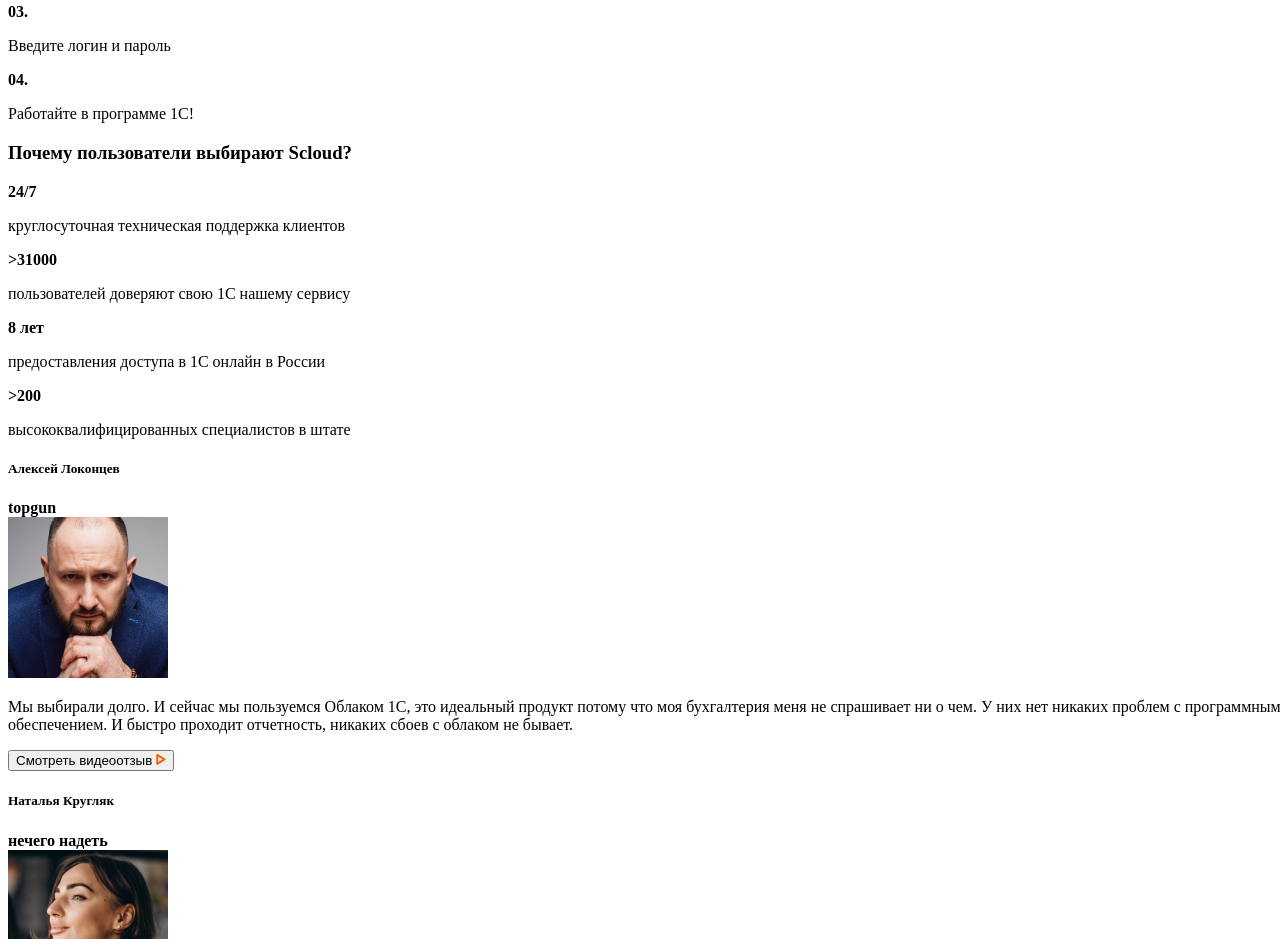
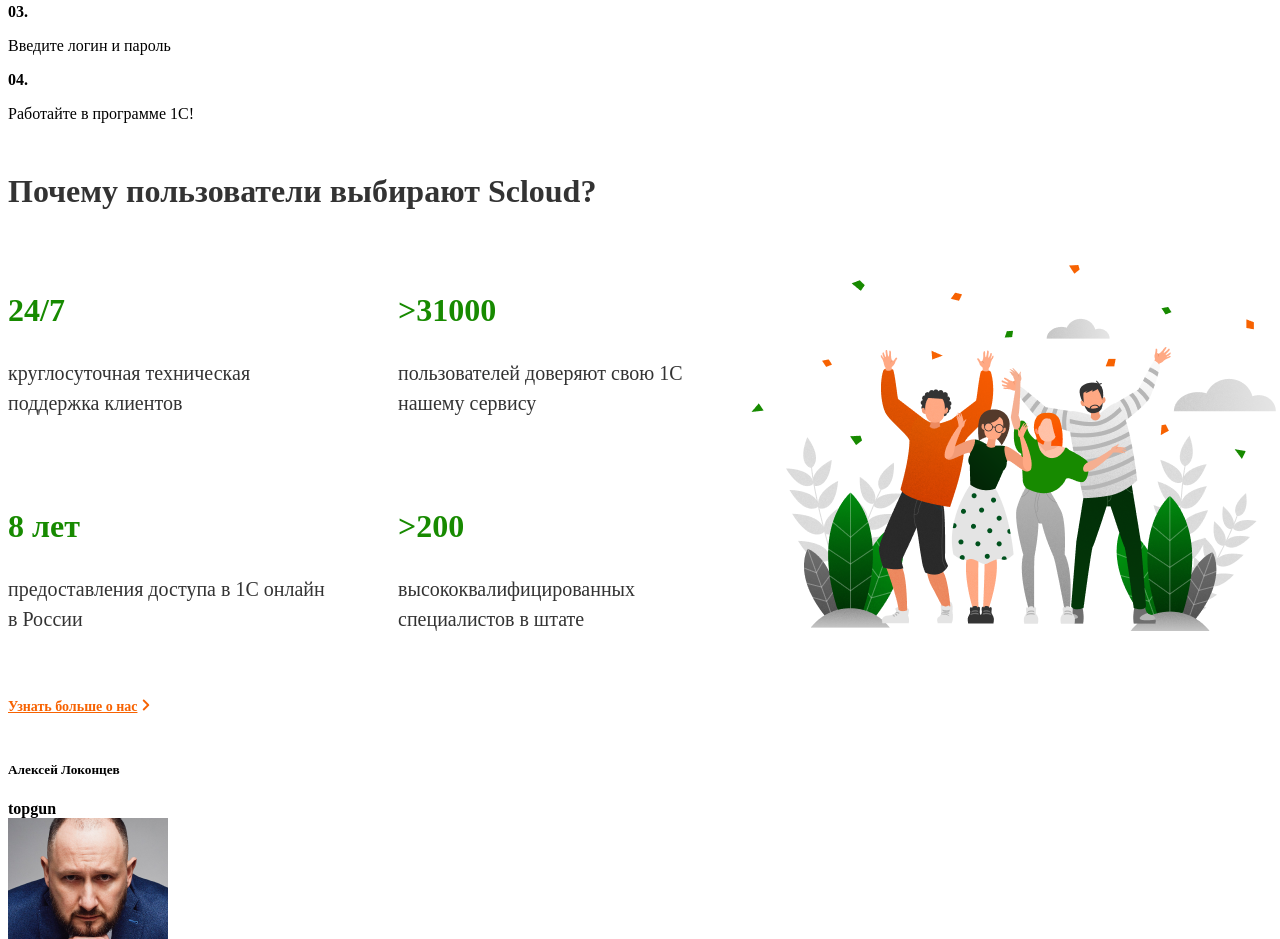
Before and after one commit to TheCyber1991Tula/serviceCloudPage, a website: page src/index.html in a window 1280 px wide. Shown: the part 6294-7233 px from the top of the page. Drawn offline with Linux system fonts and the light colour scheme; files that its build step writes are made by us from their sources.

Commit message:
в процессе написания scss

```diff
--- a/src/index.html
+++ b/src/index.html
@@ -513,38 +513,39 @@
 		</div>
 
 		<div class="whyWe">
-			<h3>Почему пользователи выбирают Scloud?</h3>
 
 			<div class="whyWe__content">
 				<div class="whyWe__content__left">
 
-					<!--1-->
+					<h3>Почему пользователи выбирают Scloud?</h3>
+
+					<div class="whyWe__content__cards">
 						<div class="whyWe__content__card">
 							<b>24/7</b>
 							<p>круглосуточная техническая поддержка клиентов</p>
 						</div>
 
-					<!--2-->
 						<div class="whyWe__content__card">
 							<b>>31000</b>
 							<p>пользователей доверяют свою 1С нашему сервису</p>
 						</div>
 
-					<!--3-->
 						<div class="whyWe__content__card">
 							<b>8 лет</b>
 							<p>предоставления доступа в 1С онлайн в России</p>
 						</div>
 
-					<!--4-->
 						<div class="whyWe__content__card">
 							<b>>200</b>
 							<p>высококвалифицированных специалистов в штате</p>
 						</div>
+					</div>
+
+					<a href="#">Узнать больше о нас <img src="img/Vector orange2.png" alt=""></a>
 
 				</div>
 				<div class="whyWe__content__right">
-					<!--image-->
+					<img src="img/image.png" alt="">
 				</div>
 			</div>
 		</div>
--- a/src/styles/why-we.scss
+++ b/src/styles/why-we.scss
@@ -1 +1,105 @@
-.whyWe{}
+.whyWe{
+	width: inherit;
+	display: flex;
+	-webkit-flex-direction: column;
+	    -ms-flex-direction: column;
+	        flex-direction: column;
+	height: 600px;
+
+	.whyWe__content{
+		width: 100%;
+		display: flex;
+		-webkit-flex-direction: row;
+		    -ms-flex-direction: row;
+		        flex-direction: row;
+		-webkit-justify-content: center;
+		        justify-content: center;
+		-webkit-align-items: center;
+		        align-items: center;
+
+		.whyWe__content__left{
+			display: flex;
+			-webkit-flex-direction: column;
+			    -ms-flex-direction: column;
+			        flex-direction: column;
+			    -webkit-justify-content: flex-start;
+			            justify-content: flex-start;
+			    -webkit-align-items: flex-start;
+			            align-items: flex-start;
+			    width: 50%;
+
+			h3{
+				margin-bottom: 70px;
+				color: #333333;
+				line-height: 41px;
+				font:{
+					family: PT Sans Caption;
+					size: 32px;
+					weight: bold;
+					style: normal;
+				}
+			}
+
+			.whyWe__content__cards{
+				display: grid;
+				grid-template-rows: 2fr 2fr;
+				grid-template-columns: 2fr 2fr;
+				grid-gap: 60px;
+
+				.whyWe__content__card{
+					width: 330px;
+
+					b{
+						color: #178A00;
+						line-height: 56px;
+						font:{
+							family: PT Sans Caption;
+							size: 32px;
+							weight: bold;
+							style: normal;
+						}
+					}
+
+					p{
+						color: #333333;
+						line-height: 30px;
+						font:{
+							family: PT Sans;
+							size: 20px;
+							weight: normal;
+							style: normal;
+						}
+					}
+				}
+			}
+
+			a{
+				margin: 40px 0 40px 0;
+				display: flex;
+				-webkit-align-items: baseline;
+				        align-items: baseline;
+				color: #F76201;
+				line-height: 18px;
+				font:{
+					family: PT Sans Caption;
+					size: 14px;
+					weight: bold;
+					style: normal;
+				}
+
+				img{
+					margin: 5px;
+				}
+			}
+		}
+
+		.whyWe__content__right{
+			width: 50%;
+			display: flex;
+			-webkit-justify-content: center;
+			        justify-content: center;
+			-webkit-align-items: center;
+			        align-items: center;
+		}
+	}
+}
```
Also changed, not shown: build/css/style.css, build/index.html. Lines whose indentation alone changed are shown as unchanged.
